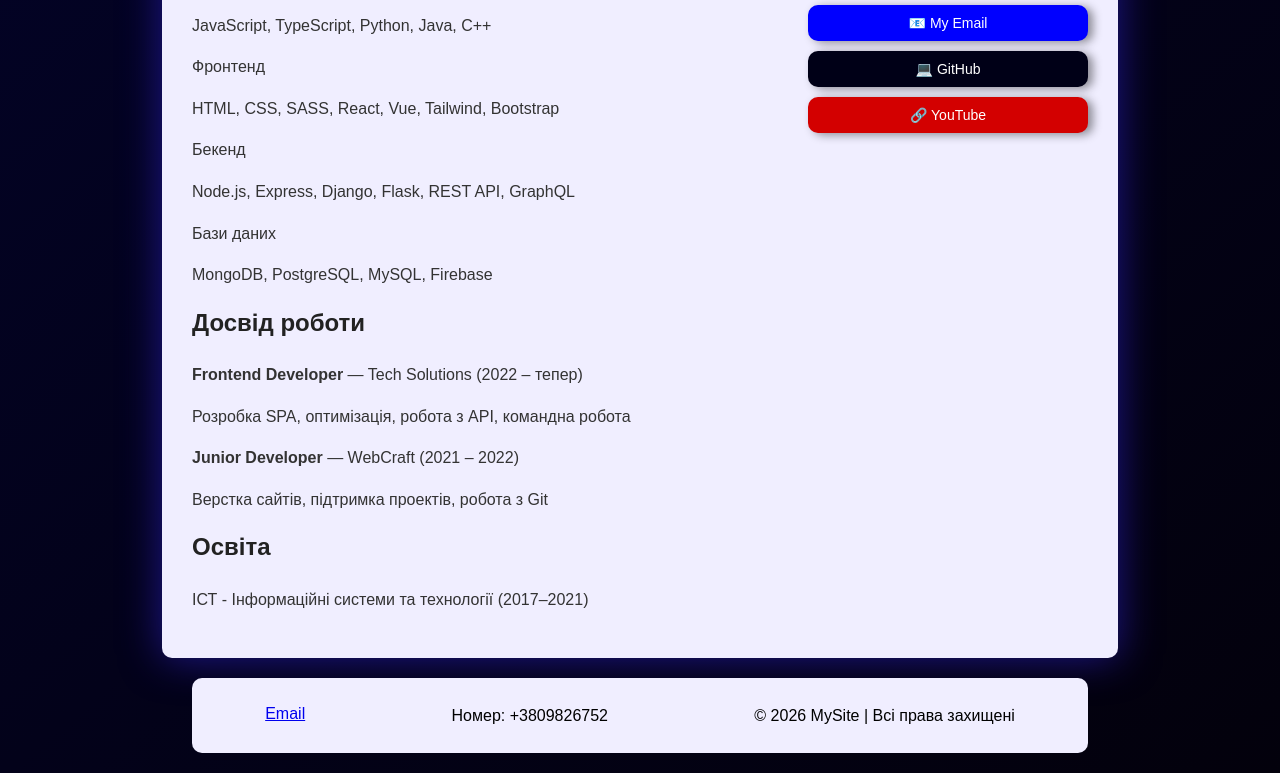
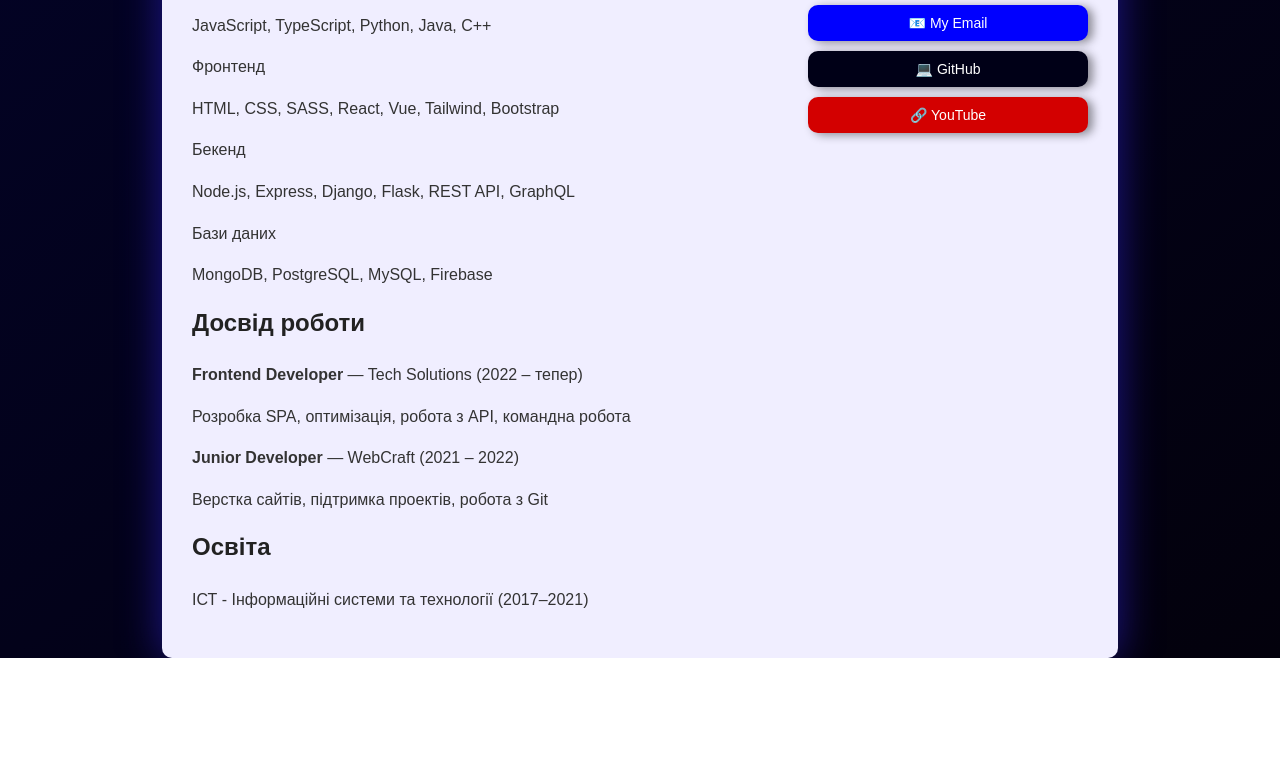
Before and after one commit to Kup0ros/PersonalSite, a plain HTML site: page index.htm in a window 1280 px wide. Shown: the part 314-1087 px from the top of the page. After the commit the page ends 972 px from the top, so only its background shows below. Drawn offline with Linux system fonts and the light colour scheme.

Commit message:
Update index.htm

```diff
--- a/index.htm
+++ b/index.htm
@@ -63,18 +63,6 @@
     </div>
 
 </main>
-<footer>
-    <div class="fd"><a href="mailto:your.email@example.com" style="margin-top: 14px;">Email</a>
-    <p>Номер: +3809826752</p>
-    <p>© 2026 MySite | Всі права захищені</p></div>
-    <!-- <div class="bf">
-
-        <a href="#" class="to-top" class="to-top">To top</a>
-
-    </div>
-     -->
-
-</footer>
 
 </body>
 </html>
```
